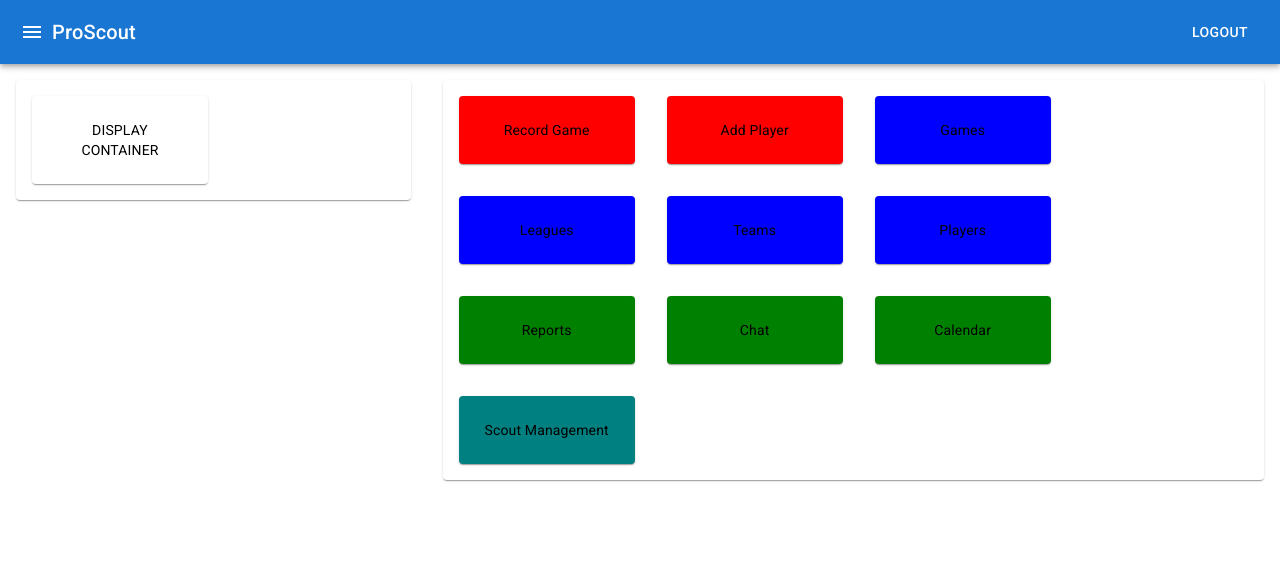
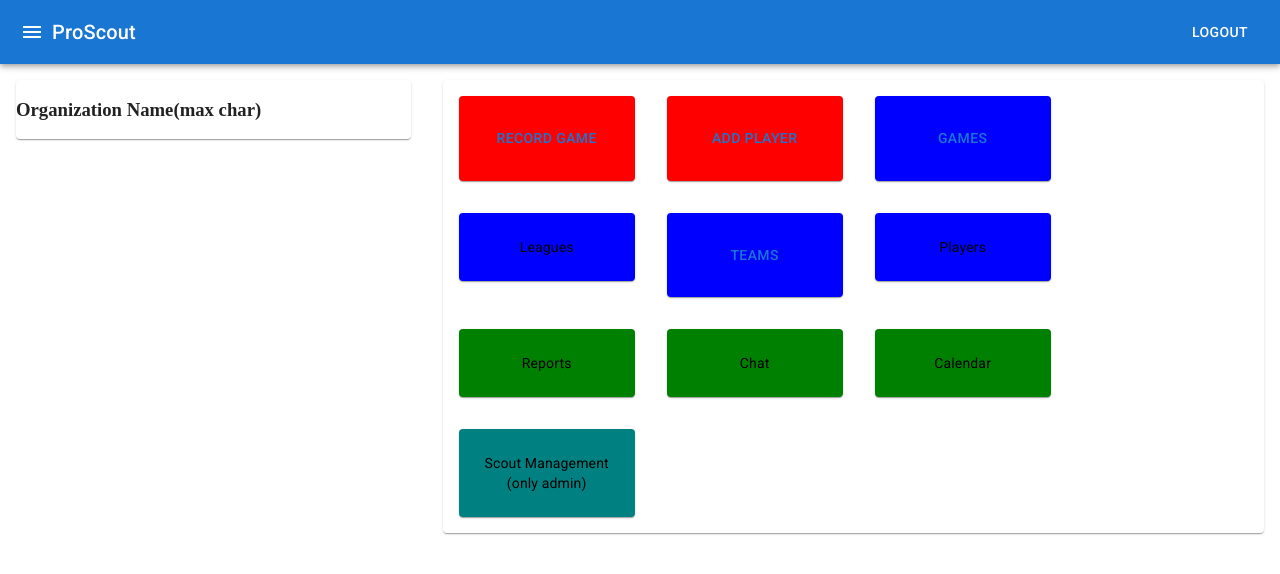
Before and after one commit to twjsanderson/scouting-ui, a React (Create React App) app: page /dashboard in a window 1280 px wide. Shown: the top 574 px of the page. Built offline with nearby package versions, Linux system fonts and the light colour scheme.

Commit message:
add routing to dashboard

```diff
--- a/src/app/index.tsx
+++ b/src/app/index.tsx
@@ -1,20 +1,18 @@
 import { FC } from 'react';
-import { Routes, Route } from 'react-router-dom';
+import { useRoutes } from 'react-router-dom';
 
-// pages
-import Login from 'pages/login';
-import Dashboard from 'pages/dashboard';
+// routes
+import { routes } from 'routes';
 
 // styles
 import './index.css';
 
 const App: FC = (): JSX.Element => {
+  const routing = useRoutes(routes);
+
   return (
     <>
-        <Routes>
-          <Route path ='/' element={<Login />} />
-          <Route path ='/dashboard' element={<Dashboard />} />
-        </Routes>
+      {routing}
     </>
   );
 }
--- /dev/null
+++ b/src/pages/addPlayer/index.tsx
@@ -0,0 +1,8 @@
+
+const AddPlayer = () => {
+    return (
+        <h1>AddPlayer</h1>
+    )
+};
+
+export default AddPlayer;
--- a/src/pages/dashboard/index.tsx
+++ b/src/pages/dashboard/index.tsx
@@ -1,4 +1,5 @@
 import React from 'react';
+import { Link } from 'react-router-dom';
 
 // components
 // import BasicCard from 'components/card';
@@ -12,6 +13,7 @@ import { styled } from '@mui/material/styles';
 import Box from '@mui/material/Box';
 import Paper from '@mui/material/Paper';
 import Grid from '@mui/material/Grid';
+import Button from '@mui/material/Button';
 
 const Item = styled(Paper)(({ theme }) => ({
     ...theme.typography.body2,
@@ -33,9 +35,9 @@ const Dashboard: React.FC = (): JSX.Element => {
                         <Paper sx={styles.paper}>
                             <Grid container direction='column'>
                                 <Grid item>
-                                    <Item>
-                                        DISPLAY CONTAINER
-                                    </Item>
+                                    {/* <Item sx={styles.heroTitle}> */}
+                                        <h3>Organization Name(max char)</h3>
+                                    {/* </Item> */}
                                 </Grid>
                             </Grid>
                         </Paper>
@@ -45,18 +47,35 @@ const Dashboard: React.FC = (): JSX.Element => {
                         <Paper sx={styles.paper}>
                             <Grid container direction='row'>
                                 <Grid item>
-                                    <Item sx={styles.actionItem}>
-                                        Record Game
+                                    <Item
+                                        sx={styles.actionItem}
+                                    >
+                                        <Button
+                                            component={Link}
+                                            to='/recordgame'
+                                        >
+                                            Record Game
+                                        </Button>
                                     </Item>
                                 </Grid>
                                 <Grid item>
                                     <Item sx={styles.actionItem}>
-                                        Add Player
+                                        <Button
+                                            component={Link}
+                                            to='/addplayer'
+                                        >
+                                            Add Player
+                                        </Button>
                                     </Item>
                                 </Grid>
                                 <Grid item>
                                     <Item sx={styles.infoItem}>
-                                        Games
+                                        <Button
+                                            component={Link}
+                                            to='/games'
+                                        >
+                                            Games
+                                        </Button>
                                     </Item>
                                 </Grid>
                                 <Grid item>
@@ -66,7 +85,12 @@ const Dashboard: React.FC = (): JSX.Element => {
                                 </Grid>
                                 <Grid item>
                                     <Item sx={styles.infoItem}>
-                                        Teams
+                                        <Button
+                                            component={Link}
+                                            to='/teams'
+                                        >
+                                            Teams
+                                        </Button>
                                     </Item>
                                 </Grid>
                                 <Grid item>
@@ -91,7 +115,7 @@ const Dashboard: React.FC = (): JSX.Element => {
                                 </Grid>
                                 <Grid item>
                                     <Item sx={styles.managementItem}>
-                                        Scout Management
+                                        Scout Management (only admin)
                                     </Item>
                                 </Grid>
                             </Grid>
--- a/src/pages/dashboard/styles/index.tsx
+++ b/src/pages/dashboard/styles/index.tsx
@@ -4,6 +4,9 @@ export const styles = {
     },
     paper: {
         margin: '1rem'
+    },
+    heroTitle: {
+        padding: '1rem'
     },
     actionItem: {
         backgroundColor: 'red'
--- /dev/null
+++ b/src/pages/games/index.tsx
@@ -0,0 +1,8 @@
+
+const Games = () => {
+    return (
+        <h1>Games</h1>
+    )
+};
+
+export default Games;
--- a/src/pages/login/index.tsx
+++ b/src/pages/login/index.tsx
@@ -1,5 +1,5 @@
 import { FC } from 'react';
-import { Link } from 'react-router-dom';
+import { Link, Outlet } from 'react-router-dom';
 
 // styles
 import Button from '@mui/material/Button';
@@ -16,7 +16,7 @@ const Login: FC = (): JSX.Element => {
             <p>Technical issues</p>
             <Button
                 component={Link}
-                to='/Dashboard'
+                to='/dashboard'
                 color='primary'
                 variant='contained'
             >
--- /dev/null
+++ b/src/pages/recordGame/index.tsx
@@ -0,0 +1,8 @@
+
+const RecordGame = () => {
+    return (
+        <h1>RecordGame</h1>
+    )
+};
+
+export default RecordGame;
--- /dev/null
+++ b/src/pages/teams/index.tsx
@@ -0,0 +1,8 @@
+
+const Teams = () => {
+    return (
+        <h1>Teams</h1>
+    )
+};
+
+export default Teams;
--- a/src/routes/index.tsx
+++ b/src/routes/index.tsx
@@ -1,10 +1,30 @@
-export const thing = 12;
+// import { Navigate } from 'react-router-dom';
 
-/**
- * Record Game
- * - date
- * - league
- * - teams
- * - age group
- *
- */
+// pages
+import Login from 'pages/login';
+import Dashboard from 'pages/dashboard';
+import RecordGame from 'pages/recordGame';
+import AddPlayer from 'pages/addPlayer';
+import Games from 'pages/games';
+import Teams from 'pages/teams';
+
+export const routes = [
+    { path: '/', element: <Login /> },
+    { path: '/dashboard', element: <Dashboard /> },
+    { path: '/recordgame', element: <RecordGame /> },
+    { path: '/addplayer', element: <AddPlayer /> },
+    { path: '/games', element: <Games /> },
+    { path: '/teams', element: <Teams /> },
+    // { path: '/dashbo2ard', element: <Dashboard /> },
+    // { path: '/dash1board', element: <Dashboard /> },
+    // {
+    //     path: '/',
+    //     element: <MainLayout />,
+    //     children: [
+    //         {path: '*', element: <Navigate to='/404' />},
+    //         {path: '/', element: <MainView />},
+    //         {path: '404', element: <PageNotFoundView />},
+    //         {path: 'account', element: <Navigate to='/account/list' />},
+    //     ],
+    // },
+];
```
